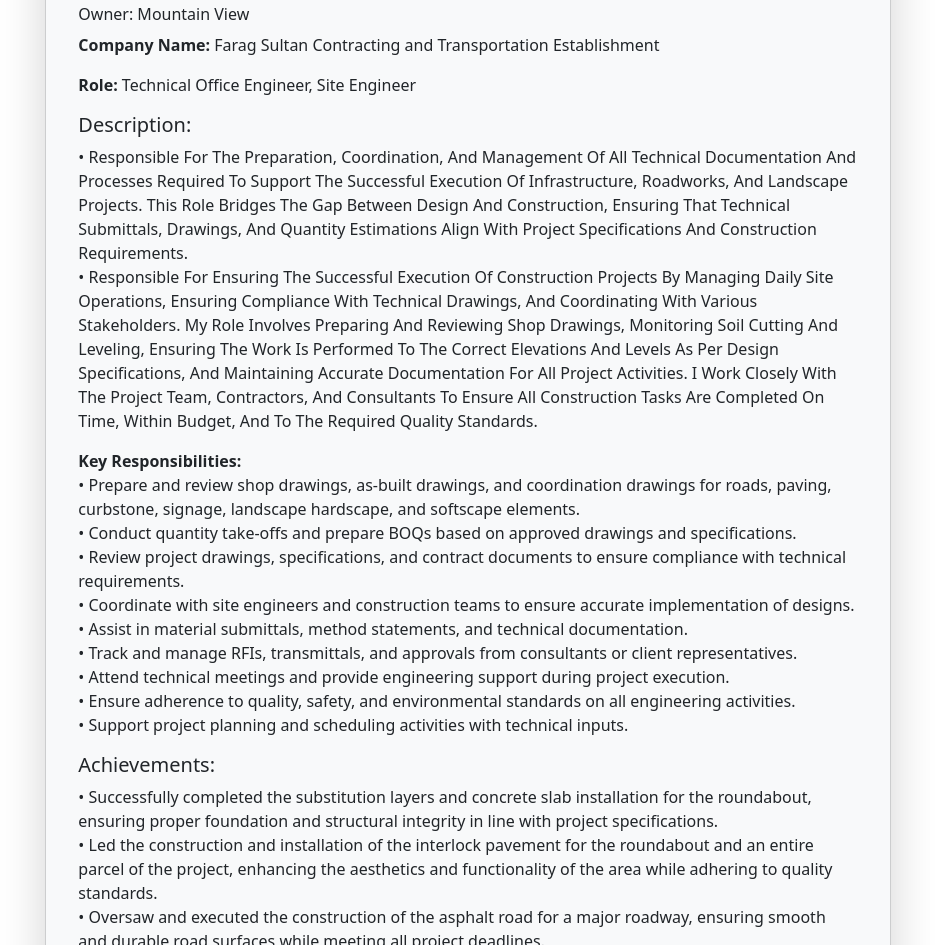
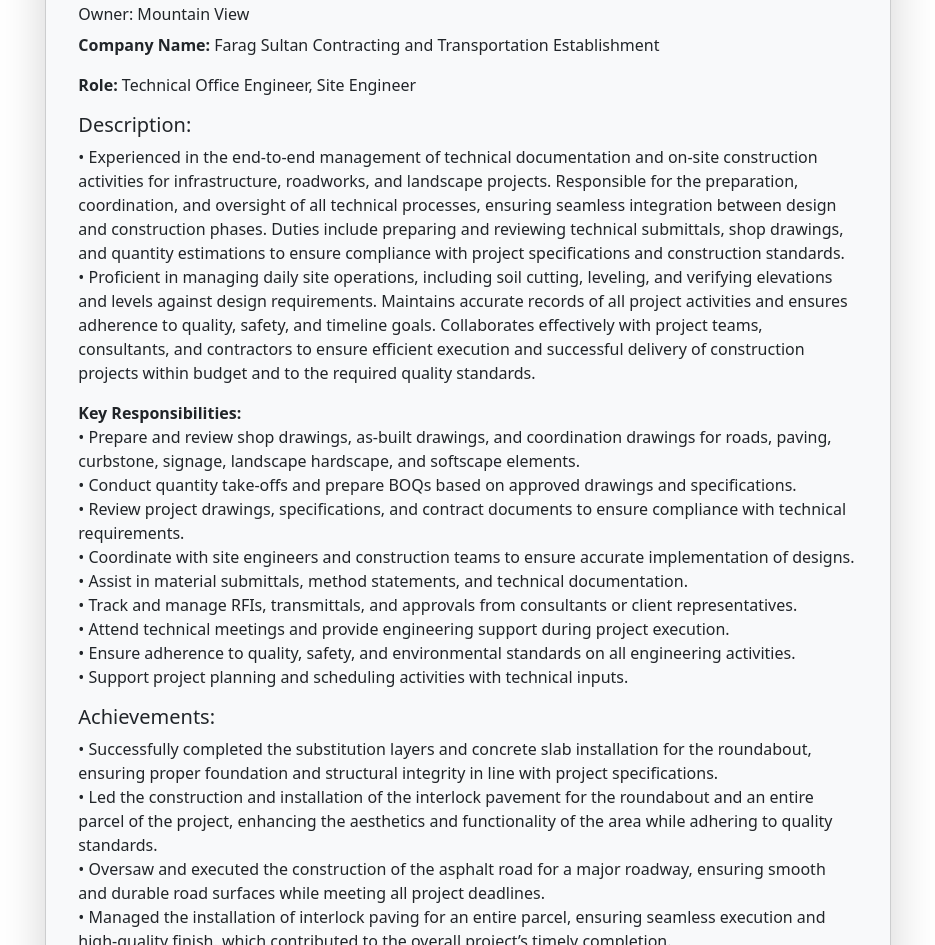
Before and after one commit to AhmedMansour024/Civil-Portfolio, a plain HTML site: page index.html in a window 1280 px wide. Shown: the part 1260-2205 px from the top of the page, without its empty margins (172-1107 px from the left). Drawn offline with nearby package versions, Linux system fonts and the light colour scheme.

Commit message:
Update index.html

```diff
--- a/index.html
+++ b/index.html
@@ -110,8 +110,8 @@
                   <p><strong>Role: </strong>Technical Office Engineer, Site Engineer</p>
                   <h5>Description:</h5>
                   <p>
-                    •	Responsible For The Preparation, Coordination, And Management Of All Technical Documentation And Processes Required To Support The Successful Execution Of Infrastructure, Roadworks, And Landscape Projects. This Role Bridges The Gap Between Design And Construction, Ensuring That Technical Submittals, Drawings, And Quantity Estimations Align With Project Specifications And Construction Requirements.<br>
-                    •	Responsible For Ensuring The Successful Execution Of Construction Projects By Managing Daily Site Operations, Ensuring Compliance With Technical Drawings, And Coordinating With Various Stakeholders. My Role Involves Preparing And Reviewing Shop Drawings, Monitoring Soil Cutting And Leveling, Ensuring The Work Is Performed To The Correct Elevations And Levels As Per Design Specifications, And Maintaining Accurate Documentation For All Project Activities. I Work Closely With The Project Team, Contractors, And Consultants To Ensure All Construction Tasks Are Completed On Time, Within Budget, And To The Required Quality Standards.
+                    •	Experienced in the end-to-end management of technical documentation and on-site construction activities for infrastructure, roadworks, and landscape projects. Responsible for the preparation, coordination, and oversight of all technical processes, ensuring seamless integration between design and construction phases. Duties include preparing and reviewing technical submittals, shop drawings, and quantity estimations to ensure compliance with project specifications and construction standards.<br>
+                    •	Proficient in managing daily site operations, including soil cutting, leveling, and verifying elevations and levels against design requirements. Maintains accurate records of all project activities and ensures adherence to quality, safety, and timeline goals. Collaborates effectively with project teams, consultants, and contractors to ensure efficient execution and successful delivery of construction projects within budget and to the required quality standards.
                   </p>
                   <p><strong>Key Responsibilities: </strong><br>
                     •	Prepare and review shop drawings, as-built drawings, and coordination drawings for roads, paving, curbstone, signage, landscape hardscape, and softscape elements. <br>
```
